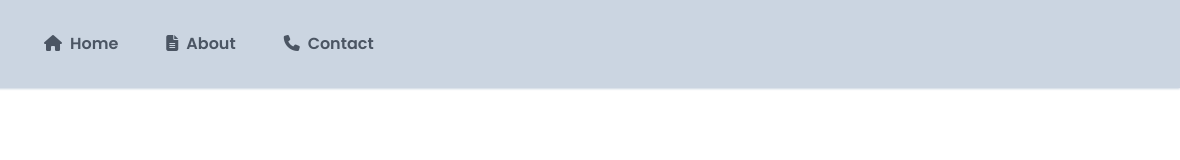
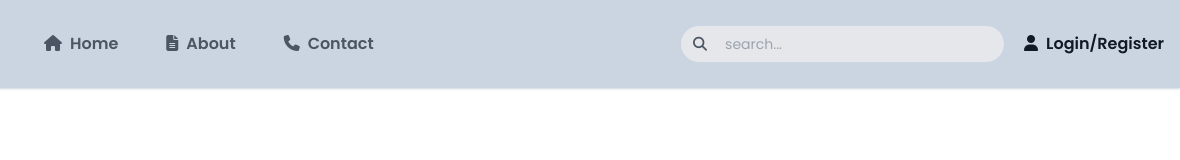
Before and after one commit to DanielMombeyni/Blog, a website: page index.html in a window 1280 px wide. Shown: the full height of the page, 100-1280 px from the left. Drawn offline with Linux system fonts and the light colour scheme.

Commit message:
add Navbar

```diff
--- a/index.html
+++ b/index.html
@@ -59,6 +59,31 @@
             Contact
           </a>
         </div>
+
+        <div class="relative ml-auto">
+          <span class="absolute left-3 top-2 text-sm text-gray-600">
+            <i class="fas fa-search"></i>
+          </span>
+          <input
+            type="text"
+            class="focus:outline-none shadow-sm shadow-slate-300 text-gray-600 text-sm bg-gray-200 block w-full rounded-3xl pl-11 pr-2 py-2"
+            placeholder="search..."
+            name="search"
+            id="search"
+          />
+        </div>
+
+        <div class="ml-5">
+          <a
+            href="#"
+            class="hover:text-blue-700 transition flex items-center font-semibold text-md text-gray-900"
+          >
+            <span class="mr-2">
+              <i class="fas fa-user"></i>
+            </span>
+            Login/Register
+          </a>
+        </div>
       </div>
     </nav>
     <!-- End Header Nab bar Part -->
```
Also changed, not shown: output/tailwind.css.
